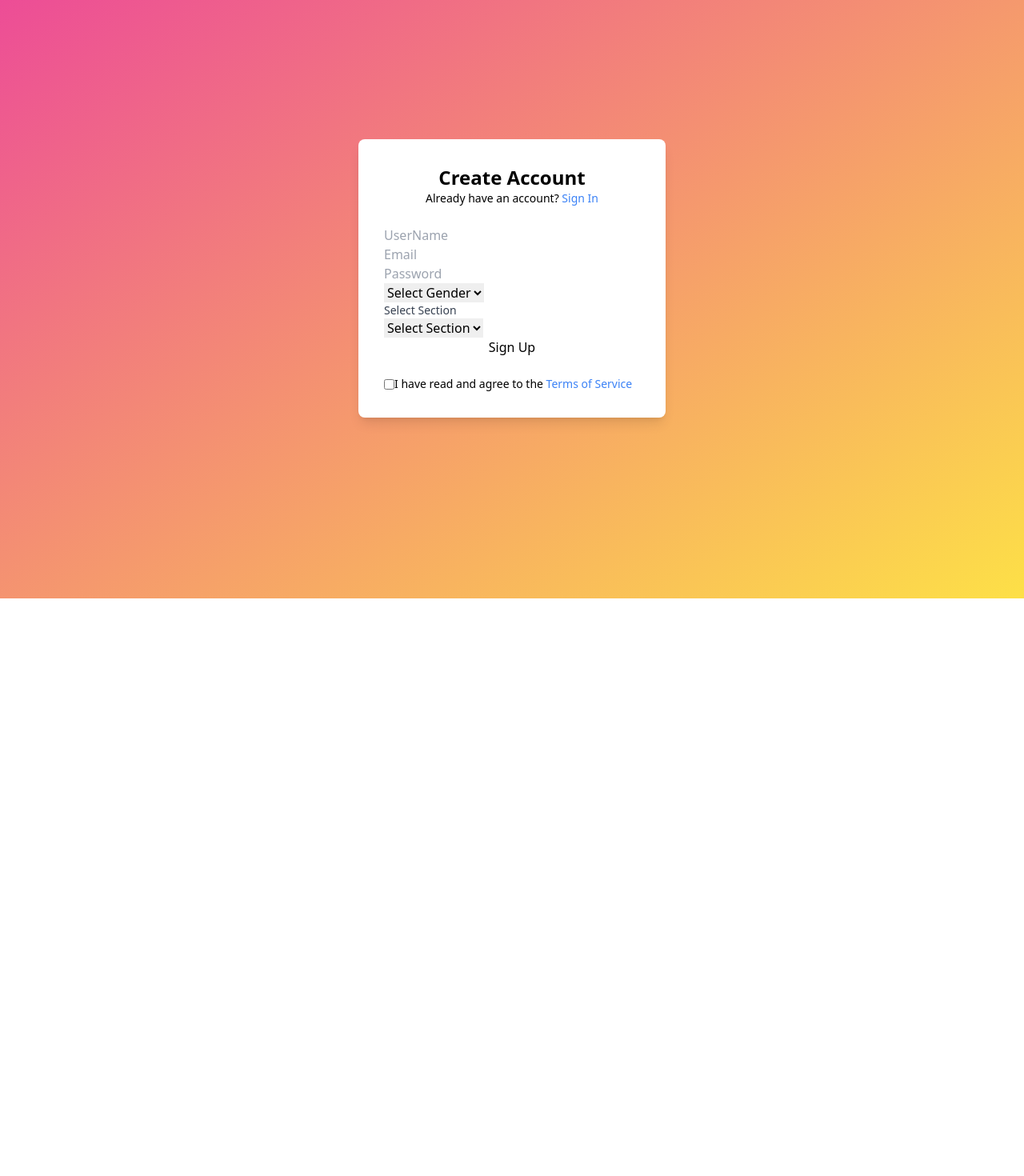
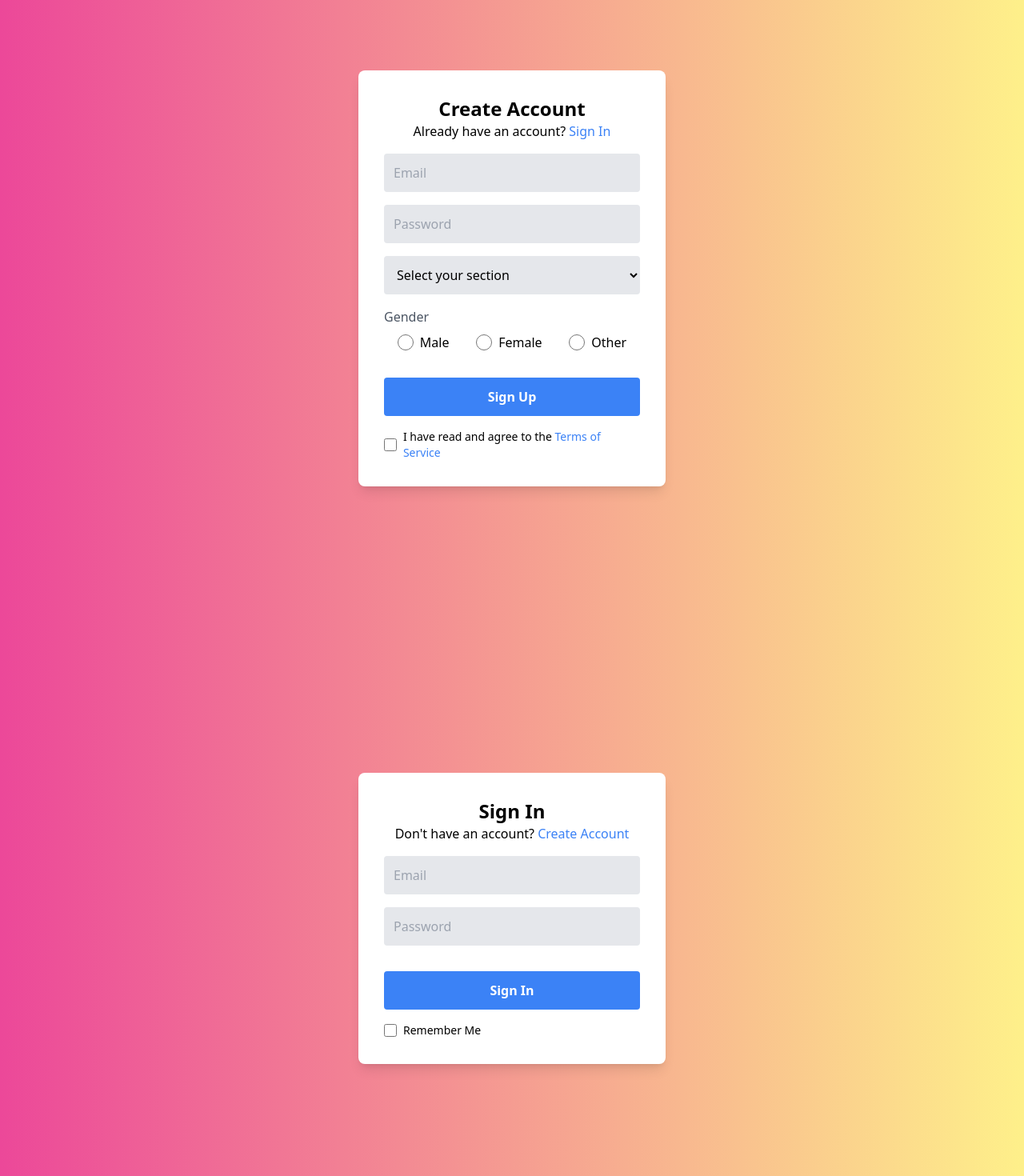
Before and after one commit to adnankhan46/campusx, a React (Vite) app in the folder client/: page / in a window 1280 px wide. Shown: the part 420-1890 px from the top of the page at 80% size. Before the commit the page ends 1168 px from the top, so only its background shows below. Built offline with nearby package versions, Linux system fonts and the light colour scheme.

Commit message:
"V1 UI of Home, Login, Registration"

```diff
--- /dev/null
+++ b/client/src/components/Login.jsx
@@ -0,0 +1,53 @@
+// src/components/Login.js
+import React from 'react';
+
+const Login = () => {
+  return (
+    <div className="h-screen flex items-center justify-center bg-gradient-to-r from-pink-500 to-yellow-200">
+      <div className="bg-white rounded-lg shadow-lg p-8 w-96">
+        <div className="text-center mb-4">
+          <h1 className="text-2xl font-bold">Sign In</h1>
+          <span>
+            Don't have an account? <a href="register" className="text-blue-500">Create Account</a>
+          </span>
+        </div>
+        <div>
+          <form action="/login" method="post">
+            <input
+              type="email"
+              name="email"
+              id="email"
+              placeholder="Email"
+              className="w-full bg-gray-200 border-none outline-none p-3 rounded mb-4"
+            />
+            <input
+              type="password"
+              name="password"
+              id="password"
+              placeholder="Password"
+              className="w-full bg-gray-200 border-none outline-none p-3 rounded mb-4"
+            />
+            <button
+              type="submit"
+              className="w-full bg-blue-500 text-white font-semibold p-3 rounded mt-4"
+            >
+              Sign In
+            </button>
+          </form>
+        </div>
+        <div className="flex items-center mt-4">
+          <input
+            type="checkbox"
+            id="remember"
+            className="form-checkbox h-4 w-4"
+          />
+          <span className="ml-2 text-sm">
+            Remember Me
+          </span>
+        </div>
+      </div>
+    </div>
+  );
+};
+
+export default Login;
--- a/client/src/components/Signup.jsx
+++ b/client/src/components/Signup.jsx
@@ -1,44 +1,123 @@
-import React from 'react';
+// src/components/Register.js
+import React, { useState } from 'react';
 
-const RegisterForm = () => {
+const Register = () => {
+  const [section, setSection] = useState('');
+  const [gender, setGender] = useState('');
+
+  const handleSectionChange = (event) => {
+    setSection(event.target.value);
+  };
+
+  const handleGenderChange = (event) => {
+    setGender(event.target.value);
+  };
+
   return (
-    <div className="flex items-center justify-center h-screen bg-gradient-to-br from-pink-500 to-yellow-300">
-      <div className="card rounded-lg shadow-lg bg-white w-96 p-8 space-y-6">
-        <div className="card_title text-center">
+    <div className="h-screen flex items-center justify-center bg-gradient-to-r from-pink-500 to-yellow-200">
+      <div className="bg-white rounded-lg shadow-lg p-8 w-96">
+        <div className="text-center mb-4">
           <h1 className="text-2xl font-bold">Create Account</h1>
-          <span className="text-sm block">Already have an account? <a href="login" className="text-blue-500">Sign In</a></span>
+          <span>
+            Already have an account? <a href="login" className="text-blue-500">Sign In</a>
+          </span>
         </div>
-        <div className="form space-y-4">
+        <div>
           <form action="/register" method="post">
-            <input type="text" name="username" id="username" placeholder="UserName" className="input" />
-            <input type="email" name="email" placeholder="Email" id="email" className="input" />
-            <input type="password" name="password" placeholder="Password" id="password" className="input" />
 
 
-            <select name="gender" id="gender" className="input">
-              <option value="">Select Gender</option>
-              <option value="male">Male</option>
-              <option value="female">Female</option>
+            <input
+              type="email"
+              name="email"
+              id="email"
+              placeholder="Email"
+              className="w-full bg-gray-200 border-none outline-none p-3 rounded mb-4"
+            />
+            <input
+              type="password"
+              name="password"
+              id="password"
+              placeholder="Password"
+              className="w-full bg-gray-200 border-none outline-none p-3 rounded mb-4"
+            />
+            <select
+              name="section"
+              value={section}
+              onChange={handleSectionChange}
+              className="w-full bg-gray-200 border-none outline-none p-3 rounded mb-4"
+            >
+              <option value="" disabled>Select your section</option>
+              <option value="A">Section A</option>
+              <option value="B">Section B</option>
+              <option value="C">Section C</option>
+              <option value="D">Section D</option>
+              <option value="E">Section E</option>
+              <option value="F">Section F</option>
+              <option value="G">Section G</option>
+              <option value="H">Section H</option>
             </select>
-            <div className="section-select">
-              <label htmlFor="section" className="block text-sm font-medium text-gray-700">Select Section</label>
-              <select name="section" id="section" className="input">
-                <option value="">Select Section</option>
-                <option value="A">Section A</option>
-                <option value="B">Section B</option>
-                <option value="C">Section C</option>
-              </select>
+
+            <div className="mb-4">
+              <span className="block mb-2 text-gray-600">Gender</span>
+              <div className="flex justify-around">
+                <label className="inline-flex items-center">
+                  <input
+                    type="radio"
+                    name="gender"
+                    value="male"
+                    checked={gender === 'male'}
+                    onChange={handleGenderChange}
+                    className="form-radio h-5 w-5 text-blue-600 transition duration-300 ease-in-out transform hover:scale-110"
+                  />
+                  <span className="ml-2">Male</span>
+                </label>
+                <label className="inline-flex items-center">
+                  <input
+                    type="radio"
+                    name="gender"
+                    value="female"
+                    checked={gender === 'female'}
+                    onChange={handleGenderChange}
+                    className="form-radio h-5 w-5 text-pink-600 transition duration-300 ease-in-out transform hover:scale-110"
+                  />
+                  <span className="ml-2">Female</span>
+                </label>
+                <label className="inline-flex items-center">
+                  <input
+                    type="radio"
+                    name="gender"
+                    value="other"
+                    checked={gender === 'other'}
+                    onChange={handleGenderChange}
+                    className="form-radio h-5 w-5 text-green-600 transition duration-300 ease-in-out transform hover:scale-110"
+                  />
+                  <span className="ml-2">Other</span>
+                </label>
+              </div>
             </div>
-            <button className="btn w-full">Sign Up</button>
+
+            <button
+              type="submit"
+              className="w-full bg-blue-500 text-white font-semibold p-3 rounded mt-4"
+            >
+              Sign Up
+            </button>
           </form>
         </div>
-        <div className="card_terms flex items-center">
-          <input type="checkbox" name="" id="terms" className="checkbox" />
-          <span className="text-sm">I have read and agree to the <a href="" className="text-blue-500">Terms of Service</a></span>
+        <div className="flex items-center mt-4">
+          <input
+            type="checkbox"
+            id="terms"
+            className="form-checkbox h-4 w-4"
+          />
+          <span className="ml-2 text-sm">
+            I have read and agree to the{' '}
+            <a href="#" className="text-blue-500">Terms of Service</a>
+          </span>
         </div>
       </div>
     </div>
   );
 };
 
-export default RegisterForm;
+export default Register;
--- a/client/src/pages/Home.jsx
+++ b/client/src/pages/Home.jsx
@@ -2,6 +2,7 @@ import React from 'react'
 import Navbar from '../components/Navbar'
 import Front from '../components/Front'
 import Signup from '../components/Signup'
+import Login from '../components/Login'
 
 function Home() {
   return (
@@ -10,6 +11,8 @@ function Home() {
     Home
     <Front/>
     <Signup/>
+    <Login/>
+
     </>
   )
 }
```
